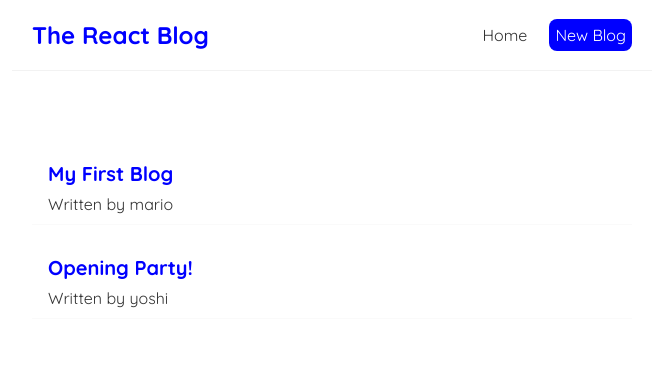
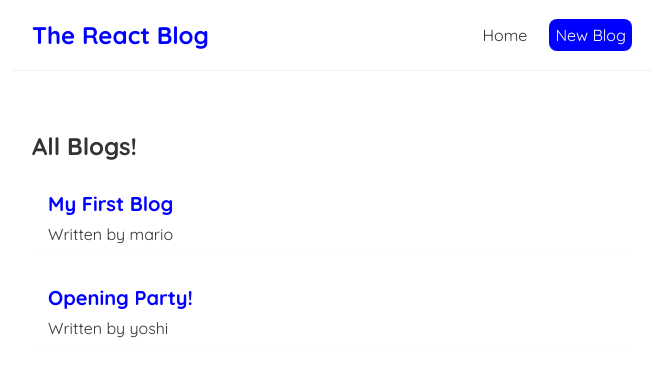
Before and after one commit to Kevincripe/react-blog, a React (Create React App) app: page / in a window 1280 px wide. Shown: the top 376 px of the page, without its empty margins (308-971 px from the left). Built offline with nearby package versions, Linux system fonts and the light colour scheme; data requests are answered from the project's data file.

Commit message:
custom hook

```diff
--- a/src/Home.js
+++ b/src/Home.js
@@ -1,38 +1,15 @@
-import { useEffect, useState } from "react";
+import { useState, useEffect } from "react";
 import BlogList from "./BlogList";
+import useFetch from "./useFetch";
 
 const Home = () => {
-  const [blogs, setBlogs] = useState(null);
-  const [isPending, setIsPending] = useState(true);
-  const [error, setError] = useState(null);
-
-  useEffect(() => {
-    setTimeout(() => {
-      fetch('http://localhost:8000/blogs')
-      .then(res => {
-        if (!res.ok) { // error coming back from server
-          throw Error('could not fetch the data for that resource');
-        }
-        return res.json();
-      })
-      .then(data => {
-        setIsPending(false);
-        setBlogs(data);
-        setError(null);
-      })
-      .catch(err => {
-        // auto catches network / connection error
-        setIsPending(false);
-        setError(err.message);
-      })
-    }, 1000);
-  }, [])
+  const { data: blogs, isPending, error} = useFetch('http://localhost:8000/blogs');
 
   return (
     <div className="home">
       { error && <div>{ error }</div> }
       { isPending && <div>Loading...</div> }
-      { blogs && <BlogList blogs={blogs} /> }
+      { blogs && <BlogList blogs={blogs} title="All Blogs!" /> }
     </div>
   );
 }
--- /dev/null
+++ b/src/useFetch.js
@@ -0,0 +1,33 @@
+import { useState, useEffect } from 'react';
+
+const useFetch = (url) => {
+  const [data, setData] = useState(null);
+  const [isPending, setIsPending] = useState(true);
+  const [error, setError] = useState(null);
+
+  useEffect(() => {
+    setTimeout(() => {
+      fetch(url)
+      .then(res => {
+        if (!res.ok) { // error coming back from server
+          throw Error('could not fetch the data for that resource');
+        }
+        return res.json();
+      })
+      .then(data => {
+        setIsPending(false);
+        setData(data);
+        setError(null);
+      })
+      .catch(err => {
+        // auto catches network / connection error
+        setIsPending(false);
+        setError(err.message);
+      })
+    }, 1000);
+  }, [url])
+
+  return { data, isPending, error };
+}
+
+export default useFetch;
```
Also changed, not shown: 1 other file (tests, documents, lock files or other folders).
